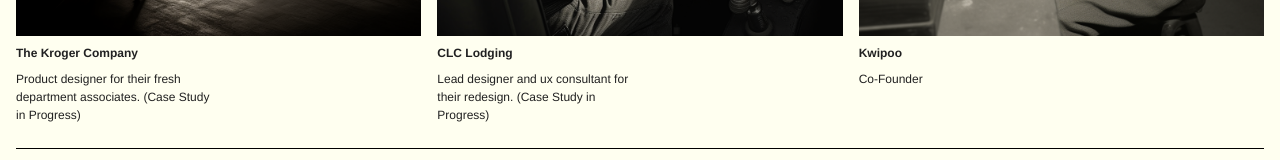
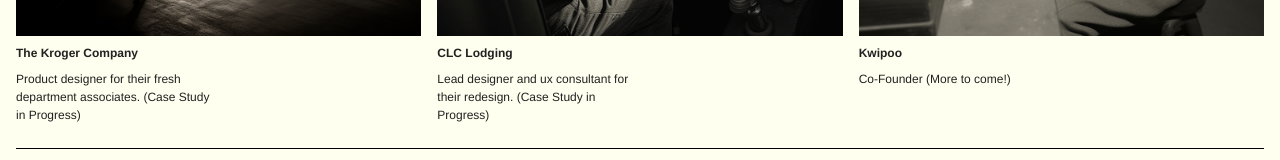
Before and after one commit to blakelcy/portfolio, a SvelteKit app: page / in a window 1280 px wide. Shown: the part 1168-1328 px from the top of the page. Built offline with nearby package versions, Linux system fonts and the light colour scheme.

Commit message:
more changes

```diff
--- a/src/routes/+page.svelte
+++ b/src/routes/+page.svelte
@@ -30,9 +30,9 @@
 		},
 		{
 			image: founderImg,
-			alt: 'ai generated image of a truck driver (More to come!)',
+			alt: 'ai generated image of a truck driver',
 			company: 'Kwipoo',
-			paragraph1: 'Co-Founder',
+			paragraph1: 'Co-Founder (More to come!)',
 			paragraph2: ''
 		}
 		// Add more cards as needed
```
Also changed, not shown: 14 other files (tests, documents, lock files or other folders).
